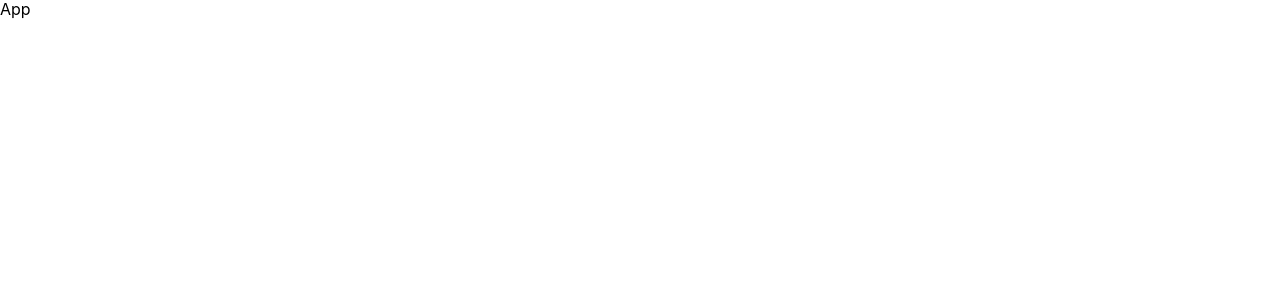
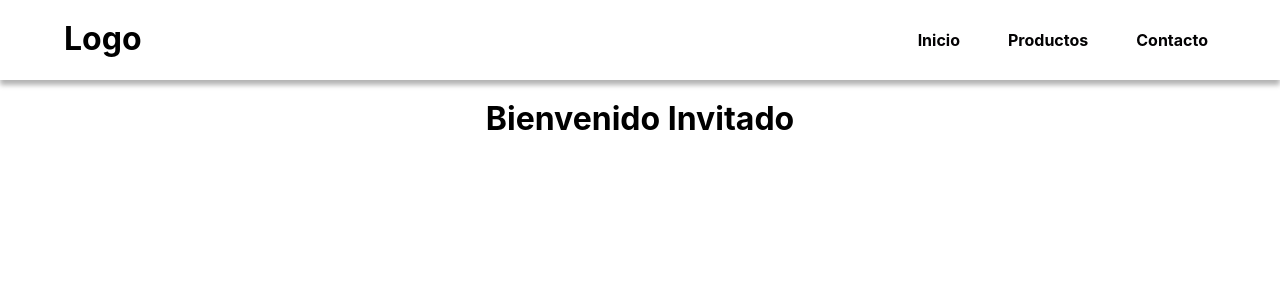
Before and after one commit to ignacioDorigo/context, a React (Create React App) app: page / in a window 1280 px wide. Shown: the top 300 px of the page. Built offline with nearby package versions, Linux system fonts and the light colour scheme.

Commit message:
NavGuest

```diff
--- a/package.json
+++ b/package.json
@@ -7,10 +7,13 @@
     "@testing-library/jest-dom": "^6.9.1",
     "@testing-library/react": "^16.3.2",
     "@testing-library/user-event": "^13.5.0",
+    "formik": "^2.4.9",
     "react": "^19.2.4",
     "react-dom": "^19.2.4",
     "react-scripts": "5.0.1",
-    "web-vitals": "^2.1.4"
+    "styled-components": "^6.3.9",
+    "web-vitals": "^2.1.4",
+    "yup": "^1.7.1"
   },
   "scripts": {
     "start": "react-scripts start",
--- a/src/App.css
+++ b/src/App.css
@@ -13,6 +13,7 @@ html {
   line-height: 1.15;
   /* 1 */
   -webkit-text-size-adjust: 100%;
+  /* font-size: 62.5%; */
   /* 2 */
 }
 
@@ -389,3 +390,13 @@ html {
 *:after {
   box-sizing: inherit;
 }
+
+.contenedor {
+  margin: 0 auto;
+  width: 90%;
+  max-width: 120rem;
+}
+
+a{
+  text-decoration: none;
+}
--- a/src/App.js
+++ b/src/App.js
@@ -1,8 +1,10 @@
 import React, { useContext } from "react";
 import "./App.css";
 import { UsuarioContext } from "./context/UsuarioContext";
+import HomeGuest from "./components/HomeGuest/HomeGuest";
+import HomeLogged from "./components/HomeLogged/HomeLogged";
 
 export default function App() {
   const { usuario } = useContext(UsuarioContext);
-  return <div>App</div>;
+  return <>{usuario === null ? <HomeGuest /> : <HomeLogged />}</>;
 }
--- /dev/null
+++ b/src/components/HomeGuest/HomeGuest.js
@@ -0,0 +1,19 @@
+import React, { useContext } from "react";
+import { UsuarioContext } from "../../context/UsuarioContext";
+import NavGuest from "../NavGuest/NavGuest";
+import styled from "styled-components";
+
+const Titulo = styled.h1`
+  text-align: center;
+`;
+
+export default function HomeGuest() {
+  const { login } = useContext(UsuarioContext);
+
+  return (
+    <div>
+      <NavGuest></NavGuest>
+      <Titulo>Bienvenido Invitado</Titulo>
+    </div>
+  );
+}
--- /dev/null
+++ b/src/components/HomeLogged/HomeLogged.js
@@ -0,0 +1,5 @@
+import React from "react";
+
+export default function HomeLogged() {
+  return <div>HomeLogged</div>;
+}
--- /dev/null
+++ b/src/components/NavGuest/NavGuest.css
@@ -0,0 +1,32 @@
+.header__bg {
+    box-shadow: 0px 5px 5px rgba(0, 0, 0, 0.3);
+}
+
+.header {
+    display: flex;
+    flex-direction: column;
+    justify-content: space-between;
+    align-items: center;
+}
+
+.nav {
+    display: flex;
+    flex-direction: column;
+    text-align: center;
+    gap: 2rem;
+}
+.nav a{
+    color: #030203;
+    font-weight: bold;
+    padding: 1rem 0.5rem;
+}
+
+@media (width>=768px) {
+    .nav {
+        flex-direction: row;
+    }
+
+    .header {
+        flex-direction: row;
+    }
+}
--- /dev/null
+++ b/src/components/NavGuest/NavGuest.js
@@ -0,0 +1,17 @@
+import React from "react";
+import "./NavGuest.css";
+
+export default function NavGuest() {
+  return (
+    <div className="header__bg">
+      <header className="header contenedor">
+        <h1>Logo</h1>
+        <nav className="nav">
+          <a href="index.html">Inicio</a>
+          <a href="index.html">Productos</a>
+          <a href="index.html">Contacto</a>
+        </nav>
+      </header>
+    </div>
+  );
+}
```
Also changed, not shown: src/components/NavLogged/NavLogged.js (added, +7 -0 lines), 1 other file (tests, documents, lock files or other folders).
